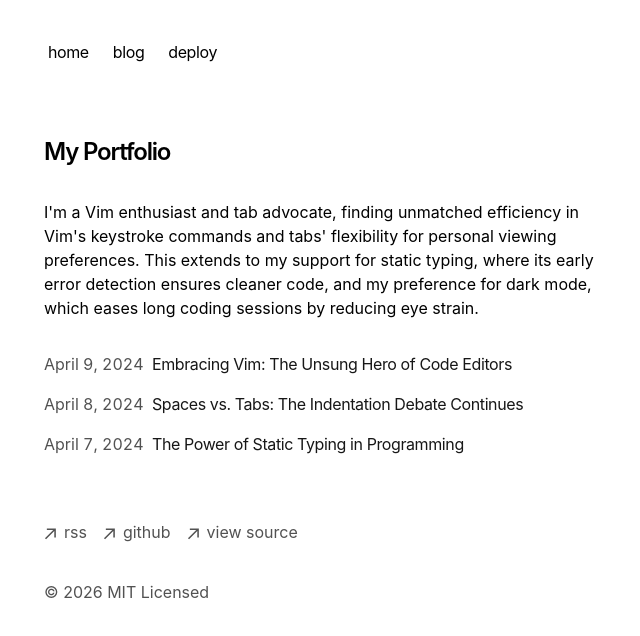
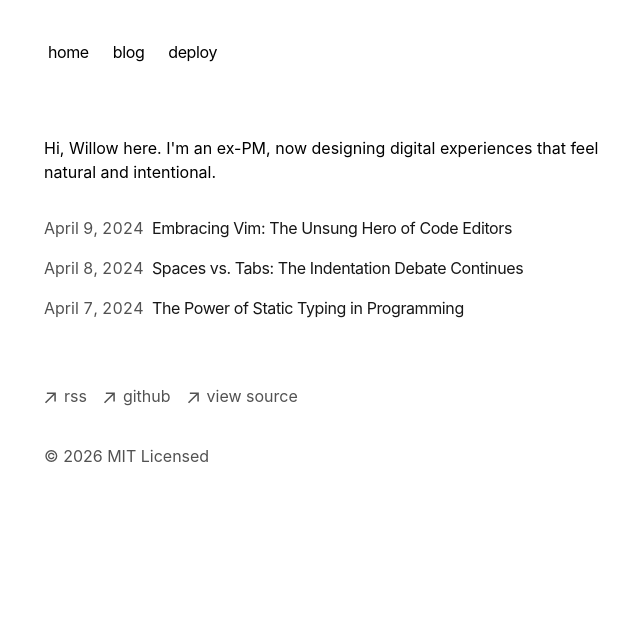
Before and after one commit to willowlynn-peterson/willow-portfolio, a Next.js app: page / in a window 1280 px wide. Shown: the top 636 px of the page, without its empty margins (308-948 px from the left). Built offline with nearby package versions, Linux system fonts and the light colour scheme.

Commit message:
Update page.tsx
main detail, name and descr

```diff
--- a/app/page.tsx
+++ b/app/page.tsx
@@ -3,15 +3,9 @@
 export default function Page() {
   return (
     <section>
-      <h1 className="mb-8 text-2xl font-semibold tracking-tighter">
-        My Portfolio
-      </h1>
       <p className="mb-4">
-        {`I'm a Vim enthusiast and tab advocate, finding unmatched efficiency in
-        Vim's keystroke commands and tabs' flexibility for personal viewing
-        preferences. This extends to my support for static typing, where its
-        early error detection ensures cleaner code, and my preference for dark
-        mode, which eases long coding sessions by reducing eye strain.`}
+        {`Hi, Willow here.
+        I'm an ex-PM, now designing digital experiences that feel natural and intentional.`}
       </p>
       <div className="my-8">
         <BlogPosts />
```
